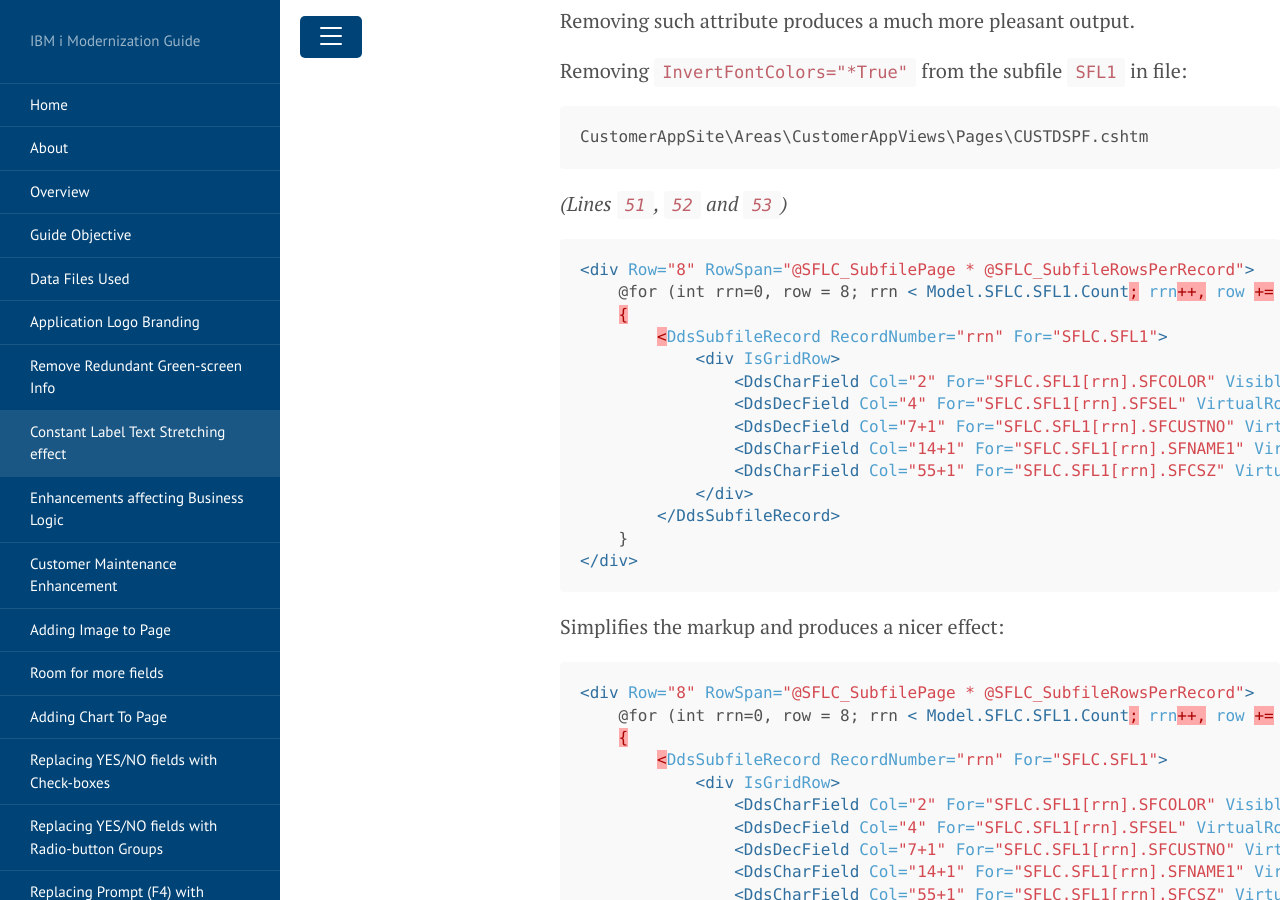
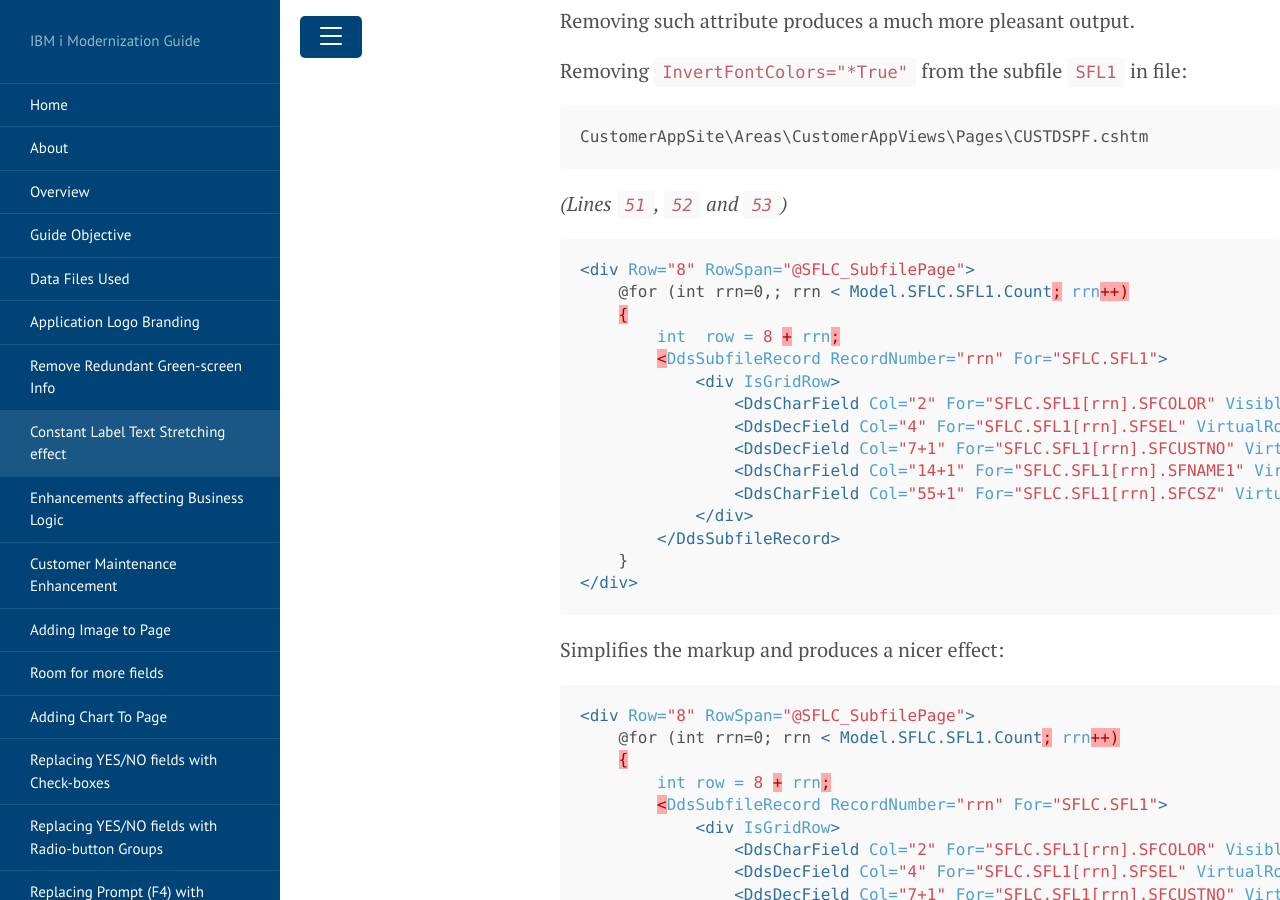
Before and after one commit to ASNA/SunFarm, a Jekyll site: the page built from docs/remove-redundant-green-screen-info.md, in a window 1280 px wide and 900 px high, scrolled down 1530 px. Built offline with Jekyll 4.4.1, drawn with Linux system fonts in a browser that asks for light colours.

Commit message:
Updated according to latest Migration.

````diff
--- a/docs/remove-redundant-green-screen-info.md
+++ b/docs/remove-redundant-green-screen-info.md
@@ -55,9 +55,10 @@ CustomerAppSite\Areas\CustomerAppViews\Pages\CUSTDSPF.cshtm
 *(Lines `51`, `52` and `53`)*
 
 ```html
-<div Row="8" RowSpan="@SFLC_SubfilePage * @SFLC_SubfileRowsPerRecord">
-    @for (int rrn=0, row = 8; rrn < Model.SFLC.SFL1.Count; rrn++, row += @SFLC_SubfileRowsPerRecord)
+<div Row="8" RowSpan="@SFLC_SubfilePage">
+    @for (int rrn=0,; rrn < Model.SFLC.SFL1.Count; rrn++)
     {
+        int  row = 8 + rrn;
         <DdsSubfileRecord RecordNumber="rrn" For="SFLC.SFL1">
             <div IsGridRow>
                 <DdsCharField Col="2" For="SFLC.SFL1[rrn].SFCOLOR" VisibleCondition="*False" VirtualRowCol="@row,2" tabIndex=1 />
@@ -74,9 +75,10 @@ CustomerAppSite\Areas\CustomerAppViews\Pages\CUSTDSPF.cshtm
 Simplifies the markup and produces a nicer effect:
 
 ```html
-<div Row="8" RowSpan="@SFLC_SubfilePage * @SFLC_SubfileRowsPerRecord">
-    @for (int rrn=0, row = 8; rrn < Model.SFLC.SFL1.Count; rrn++, row += @SFLC_SubfileRowsPerRecord)
+<div Row="8" RowSpan="@SFLC_SubfilePage">
+    @for (int rrn=0; rrn < Model.SFLC.SFL1.Count; rrn++)
     {
+        int row = 8 + rrn;
         <DdsSubfileRecord RecordNumber="rrn" For="SFLC.SFL1">
             <div IsGridRow>
                 <DdsCharField Col="2" For="SFLC.SFL1[rrn].SFCOLOR" VisibleCondition="*False" VirtualRowCol="@row,2" tabIndex=1 />
````
